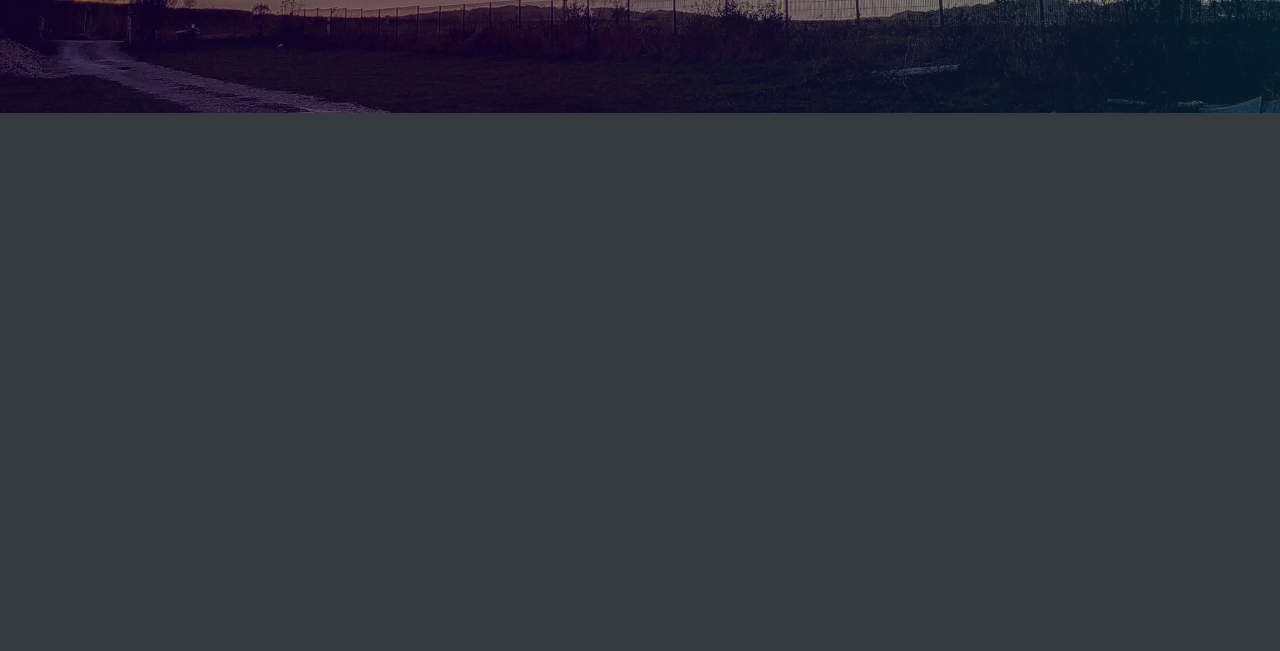
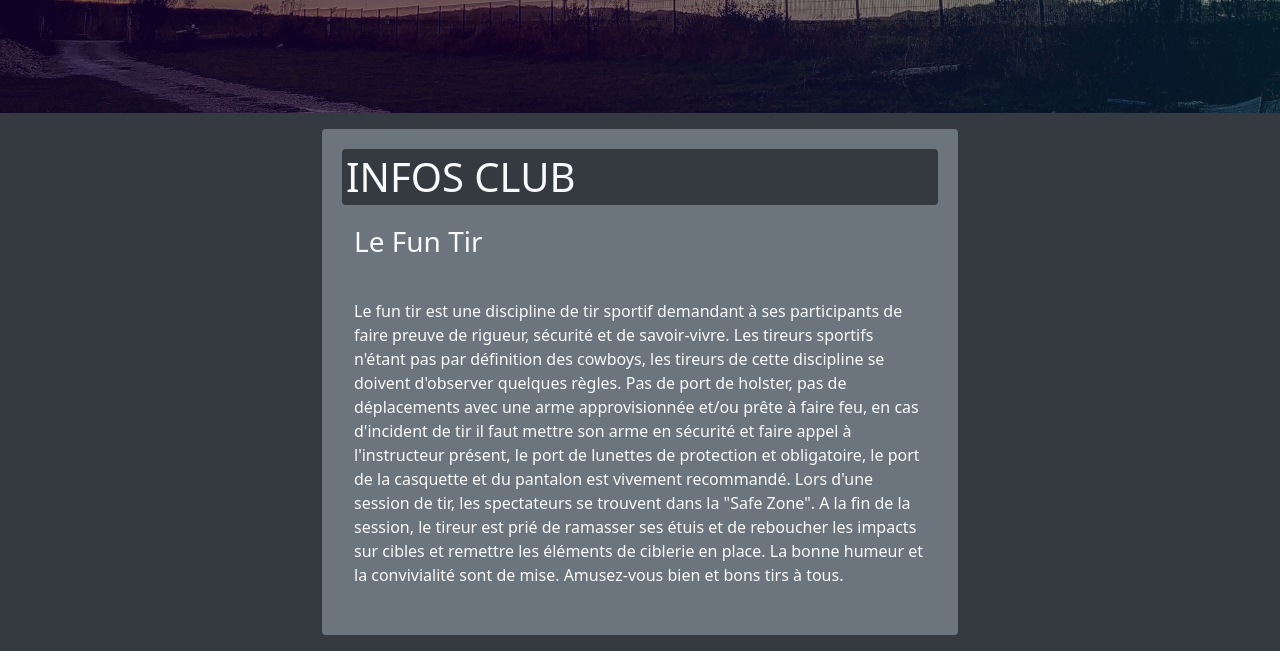
Before and after one commit to sombrebouc/STAC, a PHP site: page / in a window 1280 px wide. Shown: the part 623-1274 px from the top of the page. Before the commit the page ends 736 px from the top, so only its background shows below. Run offline with PHP 8.4, Linux system fonts and the light colour scheme.

Commit message:
modif git

```diff
--- a/StacFunTir/assets/css/style.css
+++ b/StacFunTir/assets/css/style.css
@@ -61,7 +61,7 @@ div.modal-body{
     padding: 0.5vh;
     justify-content: center;
     background: grey;
-    background-image: linear-gradient(180deg, rgba(43, 160, 8, 0.45) 0%, rgba(165, 99, 0, 0.65) 65%), url('/assets/img/titleBackgroundStac.png');
+    background-image: linear-gradient(180deg, rgba(80, 109, 1, 0.8) 0%, rgba(83, 145, 3, 0.65) 65%), url('/assets/img/titleBackgroundStac.png');
     background-repeat: no-repeat;
     background-size: cover;
 }
--- a/StacFunTir/connexion.php
+++ b/StacFunTir/connexion.php
@@ -13,26 +13,25 @@ $_SESSION['password'] = '';
 
 <!-- \\\\\ MODAL CONNECT ///// -->
 <div class="modal fade" id="connectModal" tabindex="-1">
-  <div class="modal-dialog modal-sm modal-dialog-centered">
+	<div class="modal-dialog modal-md modal-dialog-centered">
 		<div class="modal-content">
-            <div class="modal-body">
-        <button type="button" class="close" data-dismiss="modal" aria-label="Close">
-          <span aria-hidden="true">&times;</span>
-        </button>
+			<div class="modal-body border border-success rounded">
 				<form class="formContainer" action="GET">
-					<div class="inputBox">
+					<div class="inputBox text-center text-light">
 						<label for="licence">N° de licence FFTIR</label>
 						<div>
-							<input type="text" placeholder="N° de licence FFTIR" name="licence" required="">
+							<input class="text-center" type="text" placeholder="N° de licence FFTIR" name="licence" required="">
 						</div>
 					</div>
-					<div class="inputBox">
+					<div class="inputBox text-center text-light">
 						<label for="password">Mot de passe</label>
 						<div>
-							<input type="password" placeholder="Mot de passe" name="password" required="">
+							<input class="text-center" type="password" placeholder="Mot de passe" name="password" required="">
 						</div>
 					</div>
-					<button href="#" type="submit" class="btn btn-primary p-2">Valider</button>
+					<div class="validateBtn p-2">
+						<button href="#" type="submit" class="btn btn-block btn-dark text-light">Valider</button>
+					</div>
 				</div>
 			</form>
 		</div>
--- a/StacFunTir/index.php
+++ b/StacFunTir/index.php
@@ -37,6 +37,7 @@
 
 <?php
 
+    include 'infosstac.php';
     include 'connexion.php';
     include 'inscription.php';
     include 'footer.php';
--- /dev/null
+++ b/StacFunTir/infosstac.php
@@ -0,0 +1,26 @@
+
+<!-- \\\\\ CONTENU INFORMATIONS ///// -->
+<div class="container-fluid">
+    <div class="row justify-content-center">
+        <div
+            class="containerInfosFftir p-3 m-3 bg-secondary text-light col-md-6 justify-content-center rounded">
+            <h1 class="titlebody m-1 p-1 text-uppercase bg-dark text-light rounded">INFOS CLUB</h1>
+            <h3 class="p-3">Le Fun Tir</h3>
+            <div class="p-3">
+                <p>
+                    Le fun tir est une discipline de tir sportif demandant à ses participants
+                    de faire preuve de rigueur, sécurité et de savoir-vivre.
+                    Les tireurs sportifs n'étant pas par définition des cowboys, les tireurs
+                    de cette discipline se doivent d'observer quelques règles. Pas de port de holster,
+                    pas de déplacements avec une arme approvisionnée et/ou prête à faire feu, en cas d'incident de tir
+                    il faut mettre son arme en sécurité et faire appel à l'instructeur présent, le port de lunettes de protection
+                    et obligatoire, le port de la casquette et du pantalon est vivement recommandé. Lors d'une session de tir,
+                    les spectateurs se trouvent dans la "Safe Zone". A la fin de la session, le tireur est prié de ramasser ses étuis
+                    et de reboucher les impacts sur cibles et remettre les éléments de ciblerie en place.
+                    La bonne humeur et la convivialité sont de mise.
+                    Amusez-vous bien et bons tirs à tous.
+                </p>
+            </div>
+        </div>
+    </div>
+</div>
--- a/StacFunTir/inscription.php
+++ b/StacFunTir/inscription.php
@@ -67,46 +67,46 @@ if ($_SERVER['REQUEST_METHOD'] == 'POST'){
 <div class="modal fade" id="signupModal" tabindex="-1">
   <div class="modal-dialog modal-sm modal-dialog-centered">
     <div class="modal-content">
-            <div class="modal-body">
-        <button type="button" class="close" data-dismiss="modal" aria-label="Close">
-          <span aria-hidden="true">&times;</span>
-        </button>
+            <div class="modal-body border border-success rounded">
 <!-- =====\\= INSCRIPTION =//===== -->
 <div class="container">
     <div class="row">
         <?php if(($isSubmitted == false) || ($isSubmitted && count($errors) != 0)): ?>
         <form action="" method="post">
-            <div class="inputBox">
+            <div class="inputBox text-center text-light">
                 <label class="m-right-2" for="">Pseudonyme</label>
                 <div>
-                    <input type="text" name="pseudo" placeholder="pseudo" value="<?= $pseudo ?>" required="">
+                    <input class="text-center" type="text" name="pseudo" placeholder="pseudo" value="<?= $pseudo ?>" required="">
                     <span class="error text-danger"><?= $errors['pseudo'] ?? '' ?></span>
                 </div>
             </div>
-            <div class="inputBox">
+            <div class="inputBox text-center text-light">
                 <label class="m-right-2" for="">Mot de passe</label>
                 <div>
-                    <input type="password" name="password" placeholder="Mot de passe" value="<?= $password ?>"
+                    <input class="text-center" type="password" name="password" placeholder="Mot de passe" value="<?= $password ?>"
                         required="">
                     <span class="error text-danger"><?= $errors['password'] ?? '' ?></span>
                 </div>
             </div>
-            <div class="inputBox">
+            <div class="inputBox text-center text-light">
                 <label class="m-right-2" for="">N° de licence FFTIR</label>
                 <div>
-                    <input type="text" name="licence" placeholder="n° de licence FFTIR" value="<?= $licence ?>"
+                    <input class="text-center" type="text" name="licence" placeholder="n° de licence FFTIR" value="<?= $licence ?>"
                         required="">
                     <span class="error text-danger"><?= $errors['licence'] ?? '' ?></span>
                 </div>
             </div>
-            <div class="inputBox">
+            <div class="inputBox text-center text-light">
                 <label class="m-right-2" for="">Adresse e-mail</label>
                 <div>
-                    <input type="email" name="mail" placeholder="john.smith@email.bug" value="<?= $mail ?>" required="">
+                    <input class="text-center" type="email" name="mail" placeholder="john.smith@email.bug" value="<?= $mail ?>" required="">
                     <span class="error text-danger"><?= $errors['email'] ?? '' ?></span>
                 </div>
             </div>
-                <button type="submit" class="btn btn-primary">Valider</button>
+					<div class="validateBtn p-2">
+                <button type="submit" class="btn btn-block btn-dark text-light">Enregistrer</button>
+                </div>
+
         </form>
       </div>
     </div>
```
Lines whose indentation alone changed are shown as unchanged.
